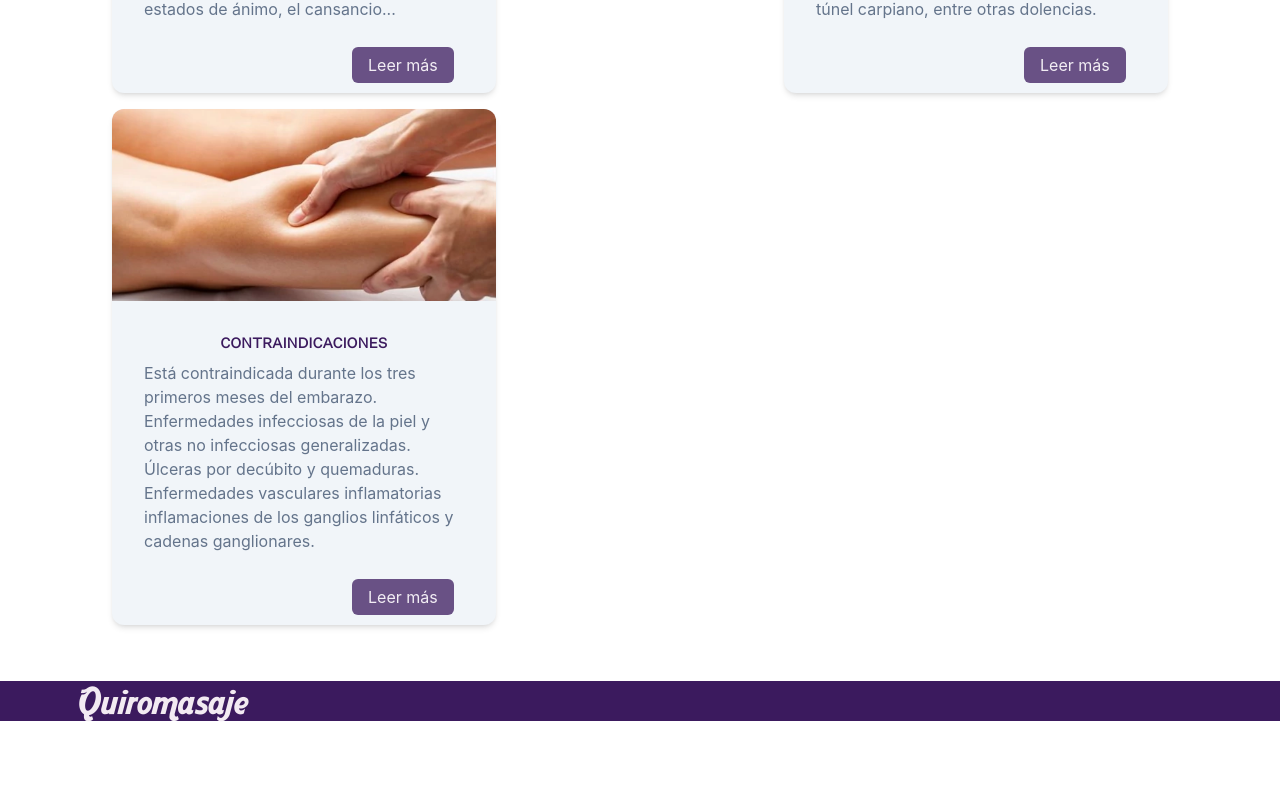
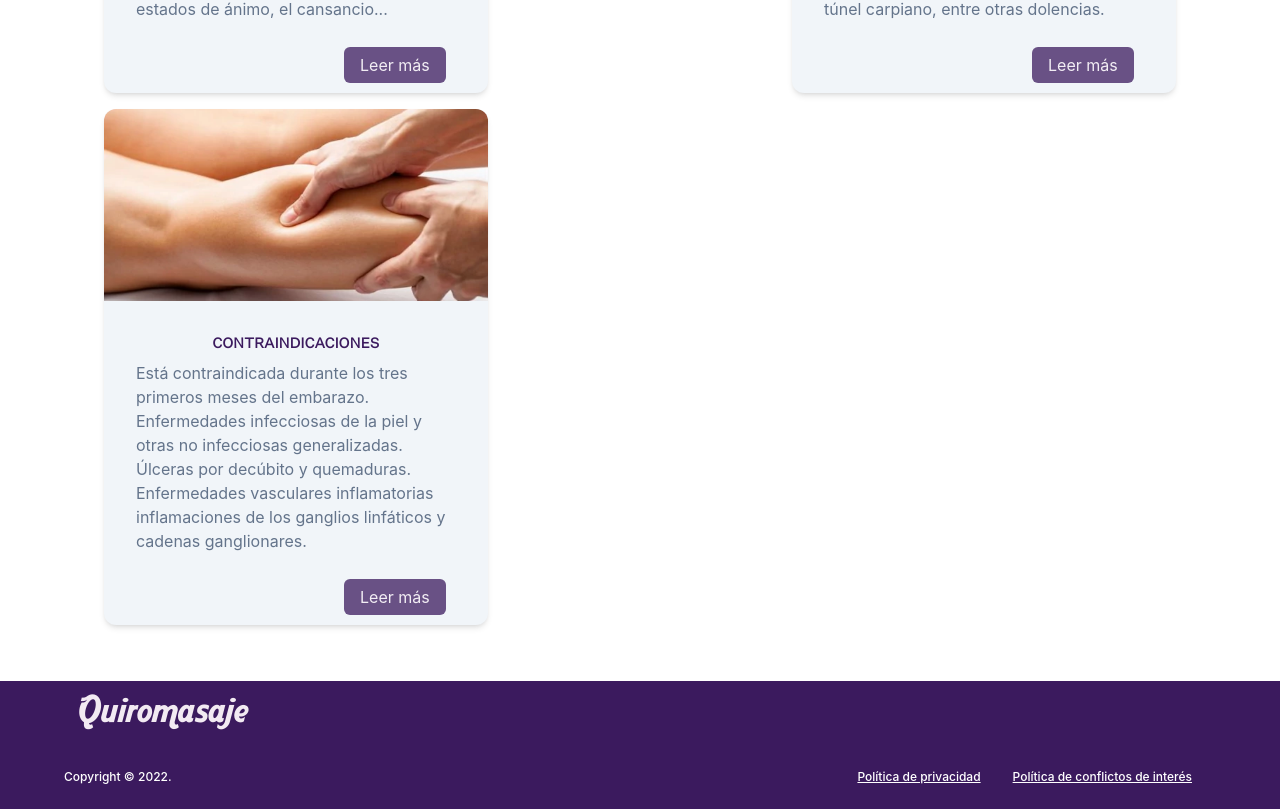
Before and after one commit to Dolo86rv/webclinic, a React (Create React App) app: page / in a window 1280 px wide. Shown: the part 1272-2081 px from the top of the page. Before the commit the page ends 2001 px from the top, so only its background shows below. Built offline with nearby package versions, Linux system fonts and the light colour scheme; a web font is replaced by a local one.

Commit message:
se agregan stilos al footer

```diff
--- a/src/Component/Footer/index.js
+++ b/src/Component/Footer/index.js
@@ -4,9 +4,16 @@ import { HashLink as Link } from 'react-router-hash-link'
 export const Footer = () => {
   return (
     <footer className="bg-c-malva mt-12 sticky top-full">
-      <div className="max-w-7xl">
-        <Link className="logo text-3xl text-c-fondo ml-2 pb-2 sm:text-4xl sm:ml-20 sm:mr-2" to='/'>Quiromasaje</Link>
+      <div className="max-w-7xl mt-2 ml-2 sm:ml-20 sm:mr-2">
+        <Link className="logo text-3xl text-c-fondo pb-2 sm:text-4xl" to='/'>Quiromasaje</Link>
       </div>
+      <div className="flex flex-col-reverse justify-between py-6 px-4 ml-2 sm:flex-row sm:px-14 sm:pt-10 md:pb-6">
+          <p className="items-center font-medium text-xs text-white not-italic mt-6 sm:mt-0">Copyright © 2022.</p>
+          <div className="flex flex-col md:flex-row md:items-center">
+            <Link to="/politicadeprivacidad" className=" text-white font-medium text-xs not-italic underline hover:text-turquee mr-0 mb-2 sm:mb-0 sm:mr-8">Política de privacidad</Link>
+            <Link to="/politicadeconflictosdeinteres" className="text-white font-medium text-xs not-italic underline hover:text-turquee mb-2 sm:mb-0 sm:mr-8">Política de conflictos de interés</Link>
+          </div>
+        </div>
     </footer>
   )
 }
--- a/src/Component/Home/index.js
+++ b/src/Component/Home/index.js
@@ -1,7 +1,5 @@
 import React from 'react'
 import chiromassage from '../../img/quiromasaje-1440x455.webp'
-//import arrow from '../../img/arrow_down.svg'
-//import { HashLink as Link } from 'react-router-hash-link'
 import { Section1 } from './section1'
 import { ReadMore } from '../Assistant/buttonread'
 //import { Picture }  from 'react-responsive-picture'
@@ -20,7 +18,7 @@ export const Home = () => {
           <div className="w-full">
             <img className="object-cover" src={chiromassage} alt='' width='100%' />
           </div>
-          <div className="absolute p-8 z-0">
+          <div className="absolute p-8">
             <p className="texto2 text-xl font-bold text-c-fondo tracking-wider flex-none sm:text-4xl md:text-6xl">Salud y bienestar al alcance de todos...</p>
           </div>
           <div className='absolute mt-96 hidden sm:block'>
--- a/src/Component/Home/section1.js
+++ b/src/Component/Home/section1.js
@@ -29,7 +29,7 @@ export const Section1 = () => {
   return (
     <div className="pt-20" id="section1">
       <h1 className="text-center text-c-malva text-xl pb-24 font-medium sm:text-4xl">¿Qué sabes de quiromasaje?</h1>
-      <div className="flex flex-wrap justify-between px-8 mx-0 sm:mx-20">
+      <div className="flex flex-wrap justify-between px-6 mx-0 sm:mx-20">
       {listData.map((item)=>(
       <div key={item.id} className="max-w-sm my-2 bg-slate-100 rounded-xl shadow-md overflow-hidden">
         <div>
--- a/src/Component/Layout/index.js
+++ b/src/Component/Layout/index.js
@@ -5,6 +5,7 @@ import { BrowserRouter, Routes, Route } from 'react-router-dom'
 import { Servicio } from '../Servicios'
 import { Footer } from '../Footer'
 import { Contact } from '../Contact'
+import { Login } from '../Login'
 
 export const Layout = () => {
   return (
@@ -15,6 +16,7 @@ export const Layout = () => {
             <Route exact path='/' element={<Home />}/>
             <Route exact path='/servicio' element={<Servicio />}/>
             <Route exact path='/contact' element={<Contact />}/>
+            <Route exact path='/login' element={<Login />}/>
           </Routes>
         <Footer />
       </BrowserRouter>
--- /dev/null
+++ b/src/Component/Login/index.js
@@ -0,0 +1,14 @@
+import React from 'react'
+import { HashLink as Link} from 'react-router-hash-link'
+
+export const Login = () => {
+    return (
+    <div className="flex-grow w-96 h-80 bg-c-malva ">
+        <h5>Login</h5>
+        <input type='text' name='usuario' value='' placeholder='user' />\
+        <input type="password" name='contrasena' value='' placeholder='password' />
+        <input type='submit' name='' value='Ingresar'  />
+        <Link to='#'>¿Olvidaste tu contraseña?</Link>
+    </div>
+)
+}
--- a/src/assets/main.css
+++ b/src/assets/main.css
@@ -627,9 +627,6 @@ select {
 .z-50 {
   z-index: 50;
 }
-.z-0 {
-  z-index: 0;
-}
 .mx-3 {
   margin-left: 0.75rem;
   margin-right: 0.75rem;
@@ -660,8 +657,20 @@ select {
 .mt-12 {
   margin-top: 3rem;
 }
+.mt-2 {
+  margin-top: 0.5rem;
+}
 .ml-2 {
   margin-left: 0.5rem;
+}
+.mt-6 {
+  margin-top: 1.5rem;
+}
+.mr-0 {
+  margin-right: 0px;
+}
+.mb-2 {
+  margin-bottom: 0.5rem;
 }
 .ml-1 {
   margin-left: 0.25rem;
@@ -677,9 +686,6 @@ select {
 }
 .mt-96 {
   margin-top: 24rem;
-}
-.mt-2 {
-  margin-top: 0.5rem;
 }
 .mb-4 {
   margin-bottom: 1rem;
@@ -711,8 +717,14 @@ select {
 .h-screen {
   height: 100vh;
 }
+.h-80 {
+  height: 20rem;
+}
 .w-full {
   width: 100%;
+}
+.w-96 {
+  width: 24rem;
 }
 .max-w-7xl {
   max-width: 80rem;
@@ -734,6 +746,9 @@ select {
 }
 .flex-col {
   flex-direction: column;
+}
+.flex-col-reverse {
+  flex-direction: column-reverse;
 }
 .flex-wrap {
   flex-wrap: wrap;
@@ -797,21 +812,25 @@ select {
 .p-8 {
   padding: 2rem;
 }
-.px-2 {
-  padding-left: 0.5rem;
-  padding-right: 0.5rem;
+.py-2 {
+  padding-top: 0.5rem;
+  padding-bottom: 0.5rem;
 }
 .px-4 {
   padding-left: 1rem;
   padding-right: 1rem;
 }
-.px-8 {
-  padding-left: 2rem;
-  padding-right: 2rem;
+.py-6 {
+  padding-top: 1.5rem;
+  padding-bottom: 1.5rem;
 }
-.py-2 {
-  padding-top: 0.5rem;
-  padding-bottom: 0.5rem;
+.px-2 {
+  padding-left: 0.5rem;
+  padding-right: 0.5rem;
+}
+.px-6 {
+  padding-left: 1.5rem;
+  padding-right: 1.5rem;
 }
 .pb-2 {
   padding-bottom: 0.5rem;
@@ -836,21 +855,28 @@ select {
   font-size: 1.875rem;
   line-height: 2.25rem;
 }
+.text-xs {
+  font-size: 0.75rem;
+  line-height: 1rem;
+}
 .text-xl {
   font-size: 1.25rem;
   line-height: 1.75rem;
 }
+.font-medium {
+  font-weight: 500;
+}
 .font-bold {
   font-weight: 700;
-}
-.font-medium {
-  font-weight: 500;
 }
 .font-semibold {
   font-weight: 600;
 }
 .uppercase {
   text-transform: uppercase;
+}
+.not-italic {
+  font-style: normal;
 }
 .tracking-wider {
   letter-spacing: 0.05em;
@@ -861,6 +887,10 @@ select {
 .text-c-fondo {
   --tw-text-opacity: 1;
   color: rgb(242 234 242 / var(--tw-text-opacity));
+}
+.text-white {
+  --tw-text-opacity: 1;
+  color: rgb(255 255 255 / var(--tw-text-opacity));
 }
 .text-c-malva {
   --tw-text-opacity: 1;
@@ -874,11 +904,14 @@ select {
   --tw-text-opacity: 1;
   color: rgb(99 102 241 / var(--tw-text-opacity));
 }
-.opacity-50 {
-  opacity: 0.5;
+.underline {
+  text-decoration-line: underline;
 }
 .opacity-75 {
   opacity: 0.75;
+}
+.opacity-50 {
+  opacity: 0.5;
 }
 .shadow-md {
   --tw-shadow: 0 4px 6px -1px rgb(0 0 0 / 0.1), 0 2px 4px -2px rgb(0 0 0 / 0.1);
@@ -926,6 +959,18 @@ select {
     margin-right: 0.5rem;
   }
 
+  .sm\:mt-0 {
+    margin-top: 0px;
+  }
+
+  .sm\:mb-0 {
+    margin-bottom: 0px;
+  }
+
+  .sm\:mr-8 {
+    margin-right: 2rem;
+  }
+
   .sm\:ml-4 {
     margin-left: 1rem;
   }
@@ -940,6 +985,19 @@ select {
 
   .sm\:hidden {
     display: none;
+  }
+
+  .sm\:flex-row {
+    flex-direction: row;
+  }
+
+  .sm\:px-14 {
+    padding-left: 3.5rem;
+    padding-right: 3.5rem;
+  }
+
+  .sm\:pt-10 {
+    padding-top: 2.5rem;
   }
 
   .sm\:text-4xl {
@@ -967,6 +1025,18 @@ select {
 
   .md\:shrink-0 {
     flex-shrink: 0;
+  }
+
+  .md\:flex-row {
+    flex-direction: row;
+  }
+
+  .md\:items-center {
+    align-items: center;
+  }
+
+  .md\:pb-6 {
+    padding-bottom: 1.5rem;
   }
 
   .md\:text-6xl {
```
